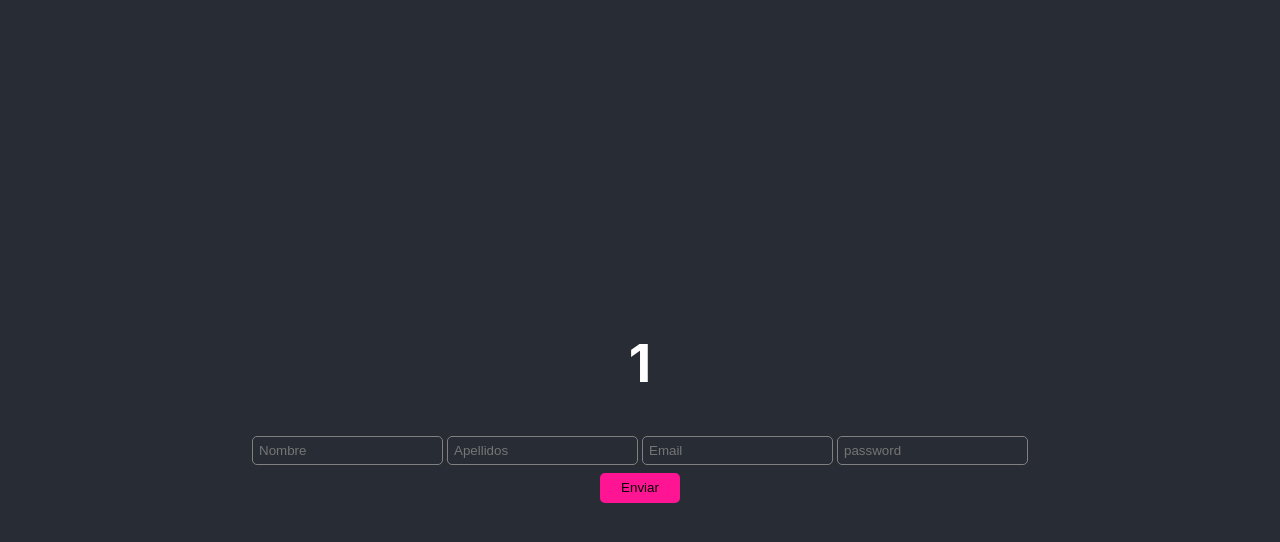
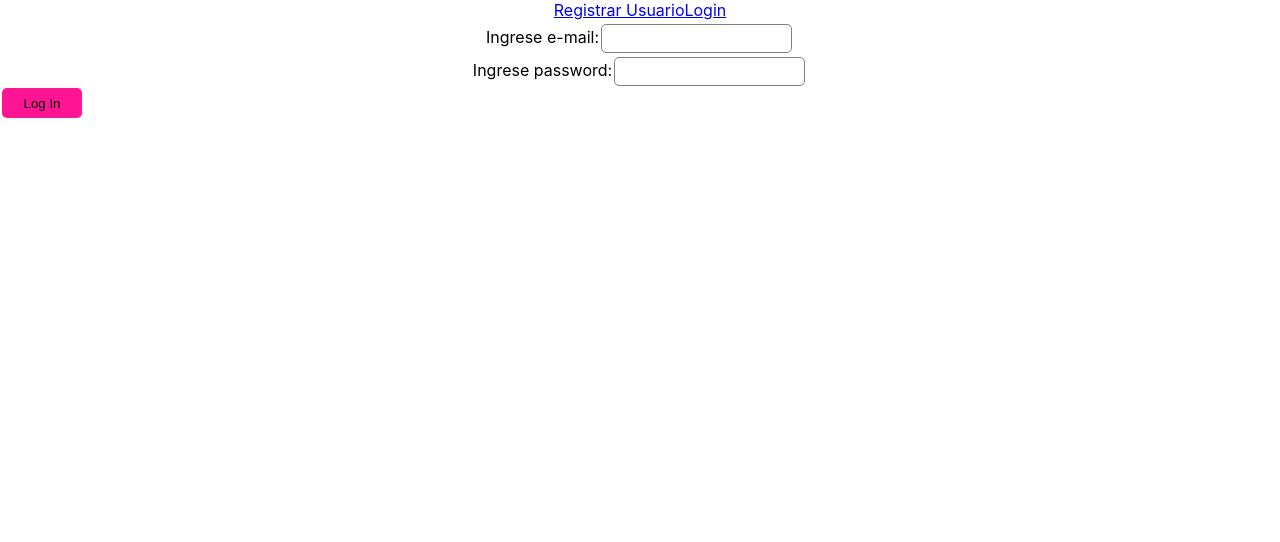
Before and after one commit to fvilca-reactjs/config-firebase-project, a React (Create React App) app: page /auth/login in a window 1280 px wide. Shown: the top 542 px of the page. Built offline with nearby package versions, Linux system fonts and the light colour scheme.

Commit message:
enable login page for authentication, adding React-roueter-dom recompose and react-form

```diff
--- a/package.json
+++ b/package.json
@@ -11,6 +11,8 @@
     "node-sass": "^4.14.1",
     "react": "^16.13.1",
     "react-dom": "^16.13.1",
+    "react-hook-form": "^6.0.1",
+    "react-router-dom": "^5.2.0",
     "react-scripts": "3.4.1",
     "recompose": "^0.30.0"
   },
--- a/src/App.jsx
+++ b/src/App.jsx
@@ -1,13 +1,21 @@
 import React from 'react';
 import './App.scss';
 import RegistrarUsuario from './components/registrar_usuario';
+import { BrowserRouter as Router, Route, Link } from 'react-router-dom'
+import Login from './components/login';
 
 function App() {
   return (
     <div className="App">
-      <header className="App-header">
-        <RegistrarUsuario/>
-      </header>
+      <Router>
+        <header>
+          <Link to='/auth/registrar'>Registrar Usuario</Link>
+          <Link to='/auth/login'>Login</Link>
+        </header>
+        <Route path='/auth/registrar' exact component={RegistrarUsuario}></Route>
+        <Route path='/auth/login' exact component={Login}></Route>
+
+      </Router>
     </div>
   );
 }
--- a/src/App.scss
+++ b/src/App.scss
@@ -17,31 +17,34 @@
   color: #61dafb;
 }
 
-form{
+form {
   padding: 2px;
-
 }
 
-input{
+input {
   padding: 6px;
-  color: white;
+  color: grey;
   background: transparent;
   border: none;
   border: 1px solid gray;
   border-radius: 5px;
   margin: 2px;
 }
-button{
+button {
   border: none;
   outline: none;
   border-radius: 5px;
   background: deeppink;
   width: 80px;
   height: 30px;
-  &:hover{
+  &:hover {
     background-color: rgb(131, 5, 180);
-    color: white
+    color: white;
   }
   transition: ease-in-out 0.5s;
+}
 
+.user-form{
+  display: flex;
+  flex-direction: column;
 }
--- /dev/null
+++ b/src/components/login.jsx
@@ -0,0 +1,36 @@
+import React, { useState, useEffect } from 'react'
+import compose from 'recompose/compose'
+import { consumerFirebase } from '../server/firebase'
+import { useForm } from 'react-hook-form'
+
+function Login({ firebase }) {
+    // [state] ====>
+    console.log('\t firebase', firebase)
+    let { register, handleSubmit } = useForm();
+    const [firebaseObject, setFirebase] = useState()
+    // [methods] ====>
+    const onSubmit = (data) => {
+        console.log('data', data)
+    }
+    useEffect(() => {
+        setFirebase(firebase)
+        console.log('useEffect')
+    }, [])
+    // [render] ====>
+    return (
+        <div>
+            <form onSubmit={handleSubmit(onSubmit)} className='user-form'>
+
+                <label>Ingrese e-mail:
+                    <input name='email' type="text" ref={register} />
+                </label>
+                <label>Ingrese password:
+                    <input name='password' type="password" ref={register} />
+                </label>
+                <button>Log In</button>
+            </form>
+        </div>
+    )
+}
+
+export default compose(consumerFirebase)(Login)
--- a/src/components/registrar_usuario.jsx
+++ b/src/components/registrar_usuario.jsx
@@ -1,57 +1,44 @@
-import React, { useState, useEffect } from 'react'
+import React from 'react'
 import compose from 'recompose/compose';
-//import { db } from '../server/firebase2'
 import { consumerFirebase } from '../server/firebase'
+import { useForm } from 'react-hook-form'
+let countRender = 0;
 
-let countRender=0;
+const constraints = {
+    user_mail: { required: true },
+    user_name: { minLength: { value: 8 } }
+}
+
+const messages = {
+    user_mail: 'email is required',
+    user_name: '8 characters max'
+}
 
 function RegistrarUsuario(props) {
+    // [1] ====>
     countRender++;
-    console.log('*********** props:', props.firebase)
-    const [send, setSend] = useState(false)
-    const [data, setData] = useState({})
-
-    const handleSubmit = (evt) => {
-        evt.preventDefault();
-        const temp = {
-            name: document.getElementsByName('user_name').value,
-            lastname: document.getElementsByName('user_lastname').value,
-            mail: document.getElementsByName('user_mail').value,
-            password: document.getElementsByName('user_password').value
-        }
-        setData({...temp})
-        setSend(true)
-        /*
+    let { register, handleSubmit, errors } = useForm();
+    //  [2] ====>
+    const onSubmit = (data) => {
+        console.log(':', data)
         if (props.firebase.db)
-            props.firebase.db.collection('Users').add(temp)
-                .then(() => console.log('ok:'))
+            props.firebase.db.collection('Users').add(data)
+                .then((result) => console.log('ok:', result))
                 .catch(error => console.log(error));
-        setTimeout(() => {
-            setSend(false)
-            console.log('data:', data)
-        }, 4000);
-    */
-        console.log('data:', data)
     }
-
-
     return (
         <div>
-                <h1>{countRender}</h1>
-                <input name='user_name' placeholder='Nombre' />
-                <input name='user_lastname' placeholder='Apellidos' />
-                <input name='user_mail' placeholder='Email' />
-                <input name='user_password' placeholder='password' />
+            <h1>Usar react Hook form {countRender}</h1>
+            <form onSubmit={handleSubmit(onSubmit)} className='user-form'>
+                <input name='user_name' placeholder='Nombre' ref={register(constraints.user_name)} />{errors.user_name && <span>{messages.user_name}</span>}
+                <input name='user_lastname' placeholder='Apellidos' ref={register} />
+                <input name='user_mail' placeholder='Email' ref={register(constraints.user_mail)} />{errors.user_mail && <span>{messages.user_mail}</span>}
+                <input name='user_password' placeholder='password' ref={register} />
                 <br />
-                <button onClick={handleSubmit}>{
-                    !send
-                        ? 'Enviar'
-                        : 'Enviando'
-                }</button>
-
+                <button>send </button>
+            </form>
         </div>
     )
 }
-
 export default compose(consumerFirebase)(RegistrarUsuario)
 //export default RegistrarUsuario
```
Also changed, not shown: 1 other file (tests, documents, lock files or other folders).
